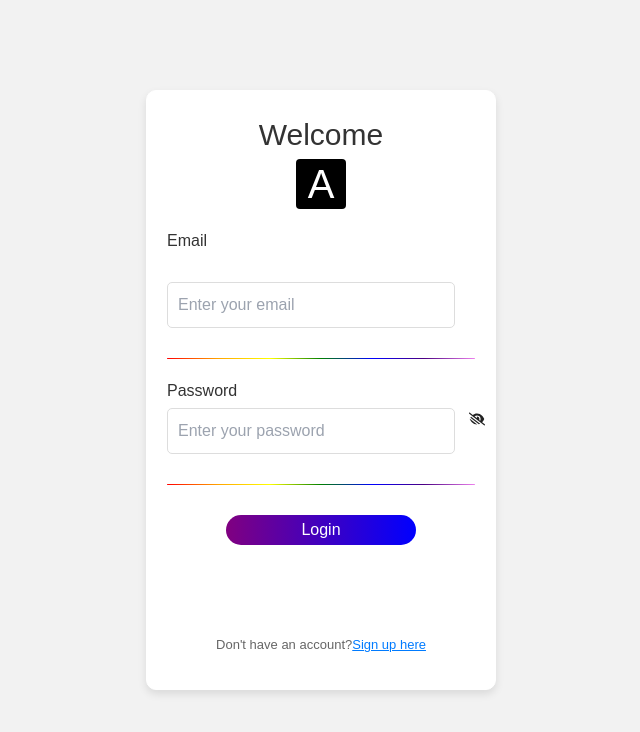
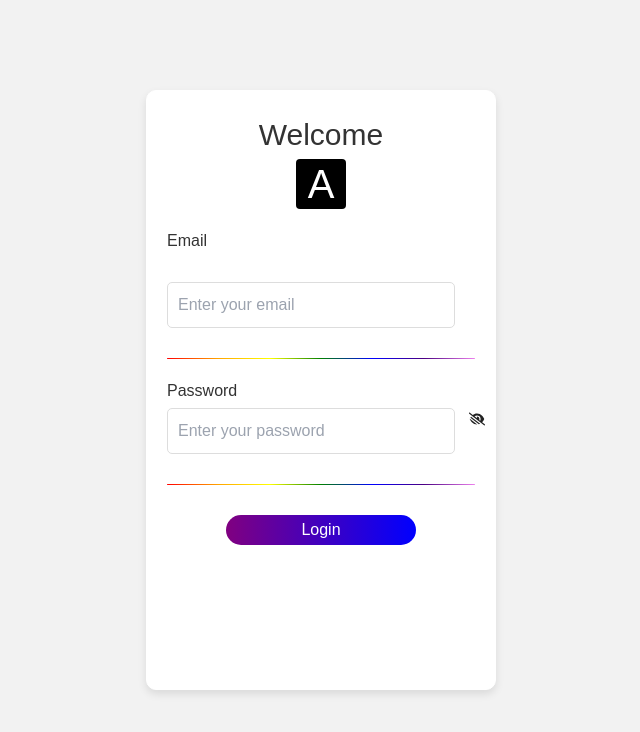
Before and after one commit to kimmisinha/E-commerce-React-Tailwind-API, a React (Create React App) app: page /Login in a window 1280 px wide. Shown: the top 732 px of the page, without its empty margins (319-959 px from the left). Built offline with nearby package versions, Linux system fonts and the light colour scheme; no server answers.

Commit message:
Integrated token generation and save in localStorage

```diff
--- a/src/components/Login.js
+++ b/src/components/Login.js
@@ -18,15 +18,12 @@ function Login() {
     e.preventDefault();
     const loginuser = JSON.parse(localStorage.getItem("user"));
     let userToken=(generateToken(60))
-
-
     localStorage.setItem("token", JSON.stringify({ userToken }));
     if (
       credentials[1] === loginuser.email &&
       credentials[0] === loginuser.password
     )
-
-      navigate("/");
+    navigate("/");
 
     if (credentials[0]!== loginuser.email) {
       alert("you enter wrong email");
@@ -94,14 +91,6 @@ function Login() {
             Login
           </button>
         </form>
-        <div className="footer">
-          <p>
-            Don't have an account?
-            <span className="signup-link" onClick={() => navigate("/signup")}>
-              Sign up here
-            </span>
-          </p>
-        </div>
       </div>
     </div>
   );
```
